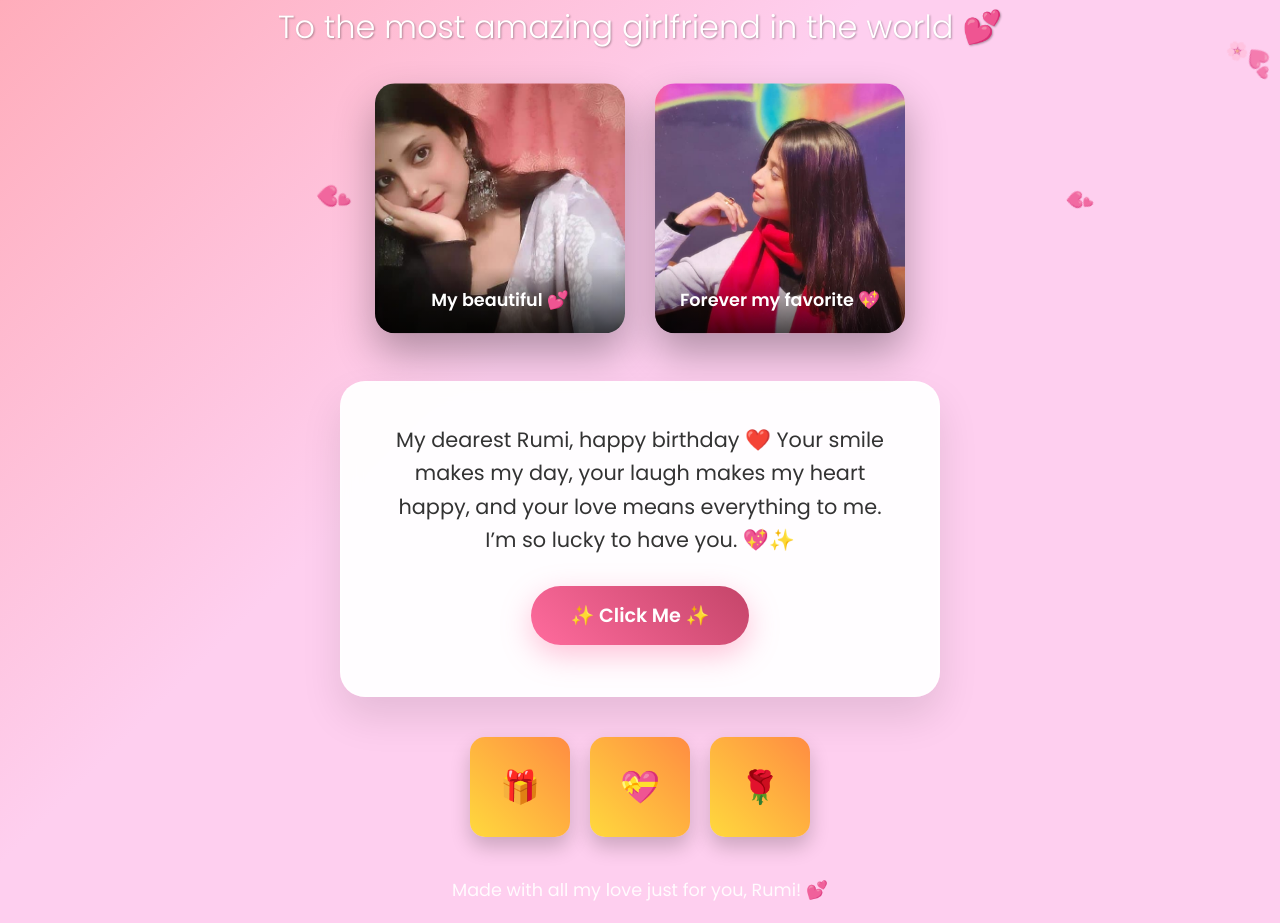
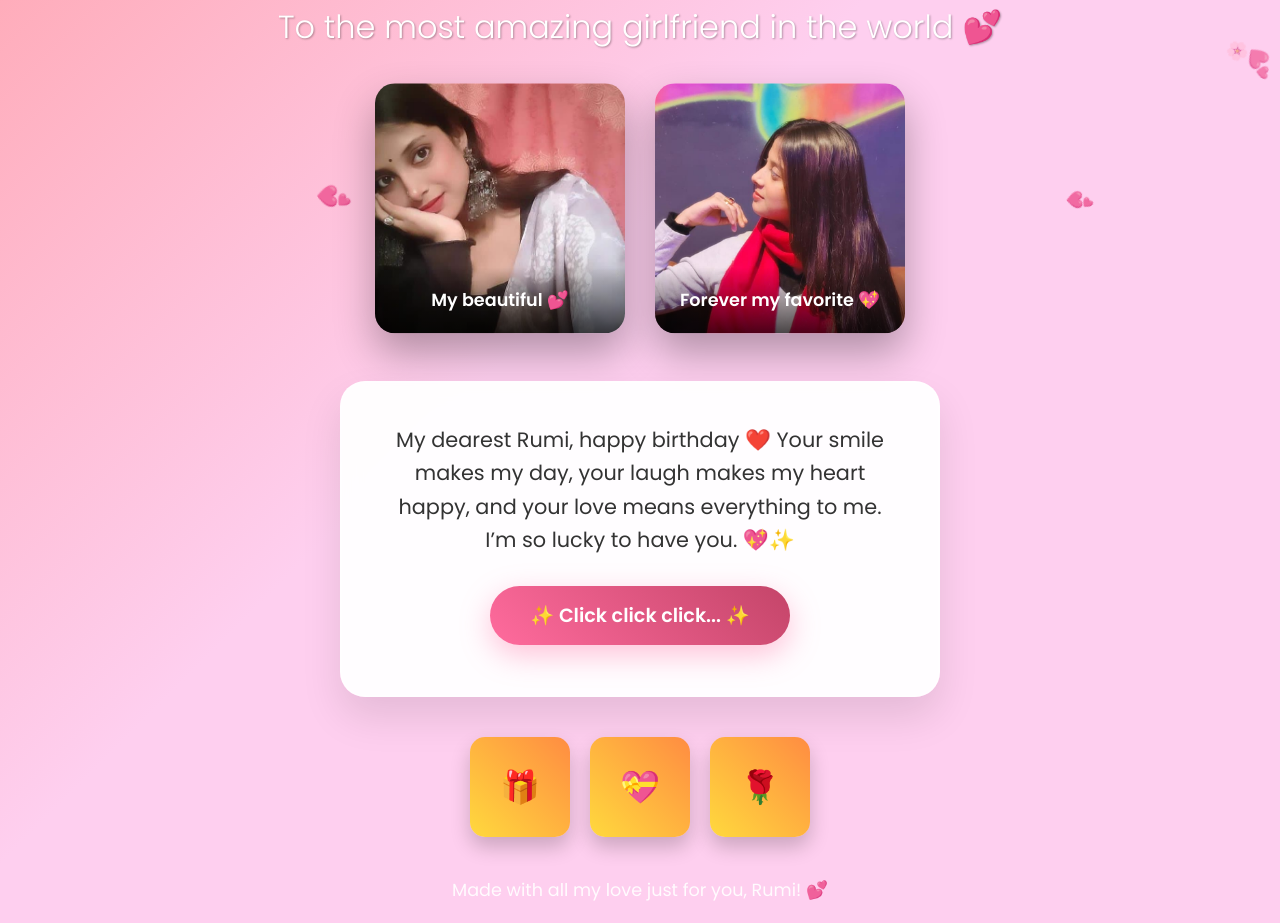
Before and after one commit to soham2106/birthday, a plain HTML site: page index.html in a window 1280 px wide. Shown: the part 472-1395 px from the top of the page. Drawn offline with Linux system fonts and the light colour scheme.

Commit message:
Update index.html

```diff
--- a/index.html
+++ b/index.html
@@ -196,7 +196,7 @@
                 I’m so lucky to have you. 💖✨
             </div>
             <!-- CHANGED: Just "Click Me" button -->
-            <button class="btn" id="celebrateBtn" onclick="showBalloons()">✨ Click Me ✨</button>
+            <button class="btn" id="celebrateBtn" onclick="showBalloons()">✨ Click click click... ✨</button>
         </div>
 
         <div class="gifts">
```
